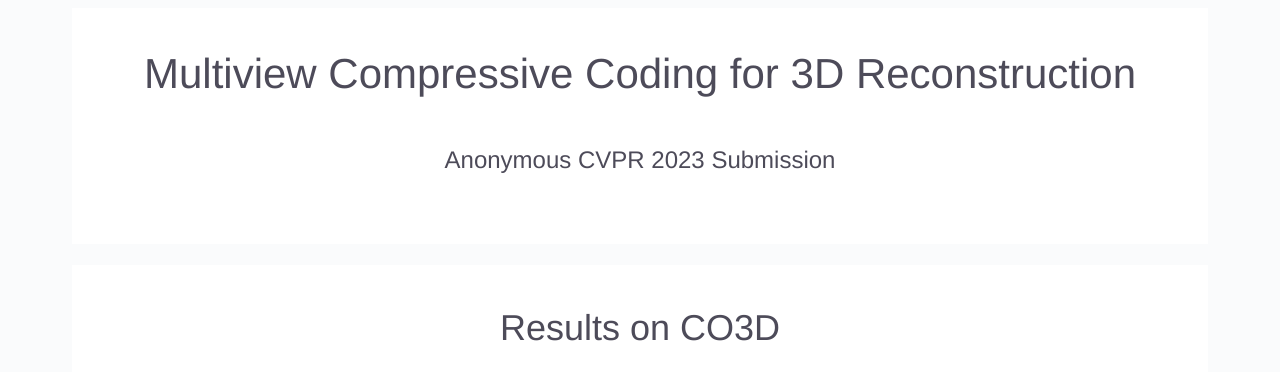
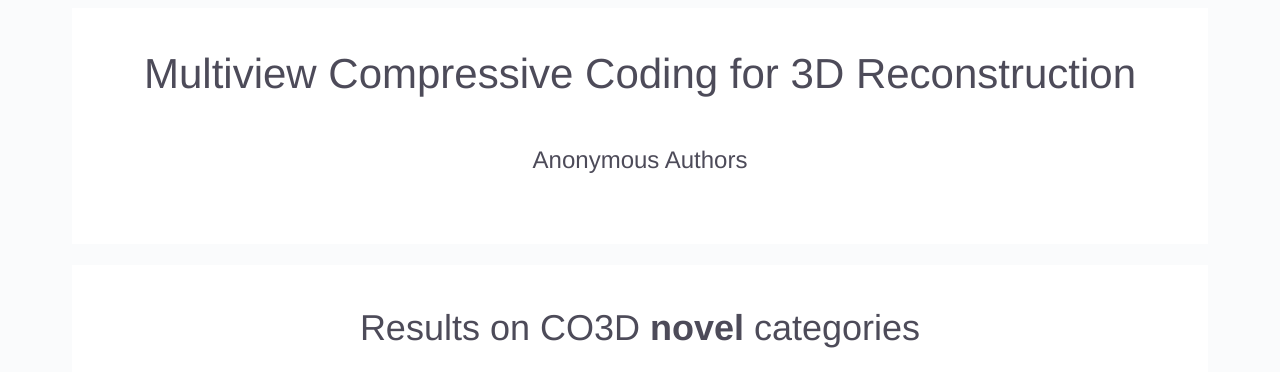
Before and after one commit to mcc3d/mcc3d.github.io, a plain HTML site: page index.html in a window 1280 px wide. Shown: the top 372 px of the page. Drawn offline with nearby package versions, Linux system fonts and the light colour scheme.

Commit message:
no mention cvpr

```diff
--- a/index.html
+++ b/index.html
@@ -15,7 +15,7 @@
     <tr>
       <td align=center width=100px>
         <center>
-          <span style="font-size:24px">Anonymous CVPR 2023 Submission</a></span>
+          <span style="font-size:24px">Anonymous Authors</a></span>
         </center>
       </td>
   </table>
@@ -25,7 +25,7 @@
 </br>
 
 <div class="container">
-  <h1>Results on CO3D</h1>
+  <h1>Results on CO3D <b>novel</b> categories</h1>
   <table width="100%">
     <tr>
       <th width="16%" align="center">Input Image</th>
```
